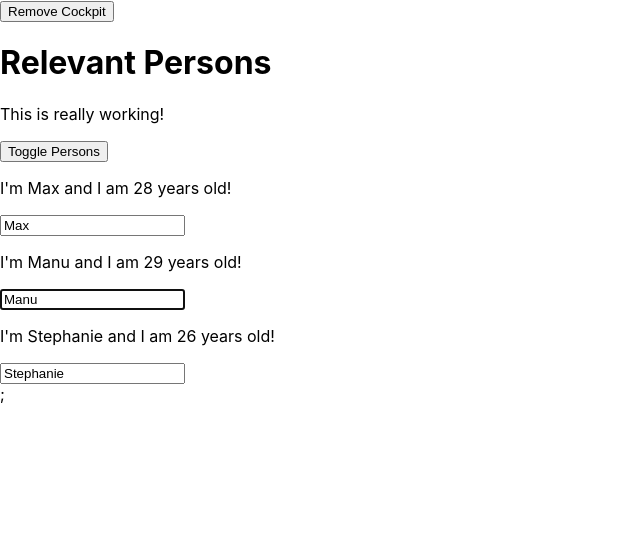
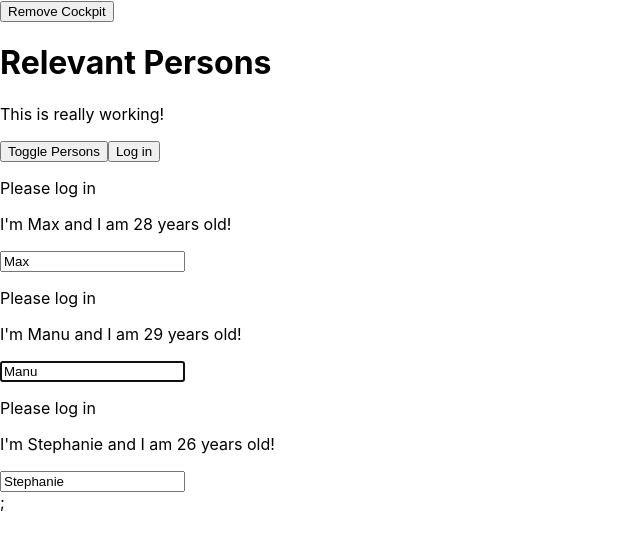
Before and after one commit to GunaUI/React-2019, a React app in the folder react-complete-guide/: page / in a window 1280 px wide. Shown: the top 546 px of the page, without its empty margins (0-640 px from the left). Built offline with nearby package versions, Linux system fonts and the light colour scheme.

Commit message:
AUth context - provide and consume

```diff
--- a/react-complete-guide/src/components/Cockpit/Cockpit.js
+++ b/react-complete-guide/src/components/Cockpit/Cockpit.js
@@ -1,9 +1,13 @@
-import React, { useEffect, useRef } from 'react';
+import React, { useEffect, useRef, useContext } from 'react';
 
 import cockpitCssModule from './Cockpit.css';
+import AuthContext from '../../context/auth-context';
 
 const cockpit = ( props ) => {
     const toggleBtnRef = useRef(null);
+    const authContext = useContext(AuthContext);
+
+    console.log(authContext.authenticated);
     //Just like component did mount and component did update
     useEffect(() => {
         console.log('[Cockpit.js] useEffect');
@@ -46,6 +50,7 @@
                 ref={toggleBtnRef}
                 className={btnClass}
                 onClick={props.toggleClicked}>Toggle Persons</button>
+            <button onClick={authContext.login}>Log in</button>
         </div>
     );
 };
--- a/react-complete-guide/src/components/Persons/Person/Person.js
+++ b/react-complete-guide/src/components/Persons/Person/Person.js
@@ -5,6 +5,7 @@
 import mycssClassModule from './Person.css';
 
 import Aux from '../../../hoc/Aux'
+import AuthContext from '../../../context/auth-context';
 
 
 class PersonExport extends Component {
@@ -12,15 +13,22 @@
         super(props);
         this.inputElementRef = React.createRef();
     }
+    static contextType = AuthContext;
     componentDidMount() {
         if (this.props.age === 29){
             this.inputElementRef.current.focus();
         }
+        console.log(this.context.authenticated);
     }
     render() {
         console.log('[Person.js] rendering...');
         return (
                 <Fragment>
+                    {this.context.authenticated ? (
+                    <p>Authenticated!</p>
+                    ) : (
+                    <p>Please log in</p>
+                    )}
                     <p onClick={this.props.deleteme}>I'm {this.props.name} and I am {this.props.age} years old!</p>
                     <p>{this.props.children}</p>
                     <input type="text"
--- a/react-complete-guide/src/containers/App.js
+++ b/react-complete-guide/src/containers/App.js
@@ -4,6 +4,7 @@
 import Cockpit from '../components/Cockpit/Cockpit';
 import Aux from '../hoc/Aux'
 import withClass from '../hoc/WithClass'
+import AuthContext from '../context/auth-context';
 // For component name use only caps (custom component) , small letter element is default jsx.
 class App extends Component {
   constructor(props) {
@@ -19,7 +20,8 @@
       otherState: 'some other value',
       showPersons: false,
       showCockpit: true,
-      changeCounter: 0
+      changeCounter: 0,
+      authenticated: false
     }
   }
 
@@ -82,6 +84,9 @@
     persons.splice(personIndex, 1);
     this.setState({persons: persons});
   }
+  loginHandler = () => {
+    this.setState({ authenticated: true });
+  };
   render () {
     console.log('[App.js] render');
     let personsVar = null;
@@ -93,6 +98,7 @@
             persons={this.state.persons}
             personClicked={this.deletePersonHandler}
             personChanged={this.nameChangedHandler}
+            isAuthenticated={this.state.authenticated}
           />;
         </div>
       )
@@ -107,6 +113,12 @@
         >
           Remove Cockpit
         </button>
+        <AuthContext.Provider
+          value={{
+            authenticated: this.state.authenticated,
+            login: this.loginHandler
+          }}
+        >
           {this.state.showCockpit ? (
             <Cockpit
               appTitle={this.props.title}
@@ -116,6 +128,7 @@
             />
             ) : null}
             {personsVar}
+          </AuthContext.Provider>
         </Aux>
     );
   }
--- /dev/null
+++ b/react-complete-guide/src/context/auth-context.js
@@ -0,0 +1,8 @@
+import React from 'react';
+
+const authContext = React.createContext({
+  authenticated: false,
+  login: () => {}
+});
+
+export default authContext;
```
Also changed, not shown: 1 other file (tests, documents, lock files or other folders). Lines whose indentation alone changed are shown as unchanged.
